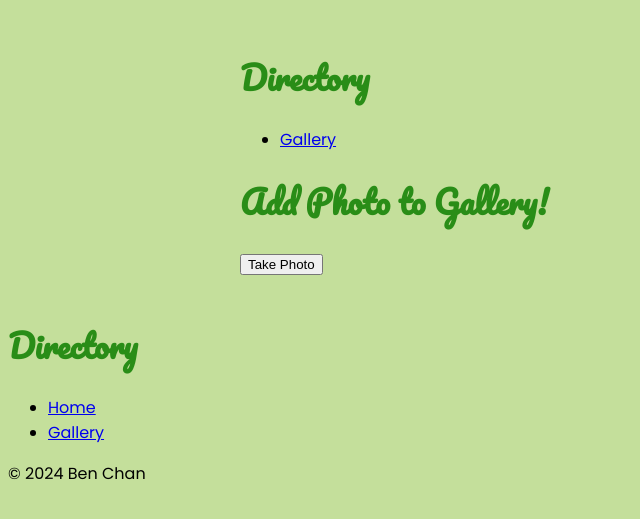
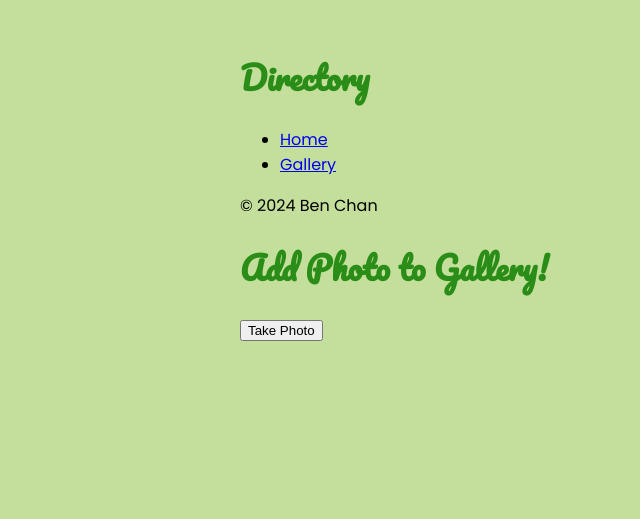
Before and after one commit to ggzilla/climate-server, a PHP site: page / in a window 1280 px wide. Shown: the top 519 px of the page, without its empty margins (0-640 px from the left). Run offline with PHP 8.4, Linux system fonts and the light colour scheme.

Commit message:
updating the index page with the new navigation layout

```diff
--- a/index.php
+++ b/index.php
@@ -25,10 +25,7 @@
 </head>
 <body>
 	<div class="container">
-   		<h1>Directory</h1>
-        <ul>
-        	<li><a href="gallery.php">Gallery</a></li>
-        </ul>
+        <?php include 'layout.html'; ?>
         <h1>Add Photo to Gallery!</h1>
             <button id="runScriptBtn">Take Photo</button>
 
@@ -53,8 +50,6 @@
 
             <!-- Success Message -->
             <div id="successMessage" style="display: none; color: green;">Python script executed succesfully!</div>
-
-            </div>
-        <?php include 'layout.html'; ?>
+    </div>
 </body>
 </html>
```
